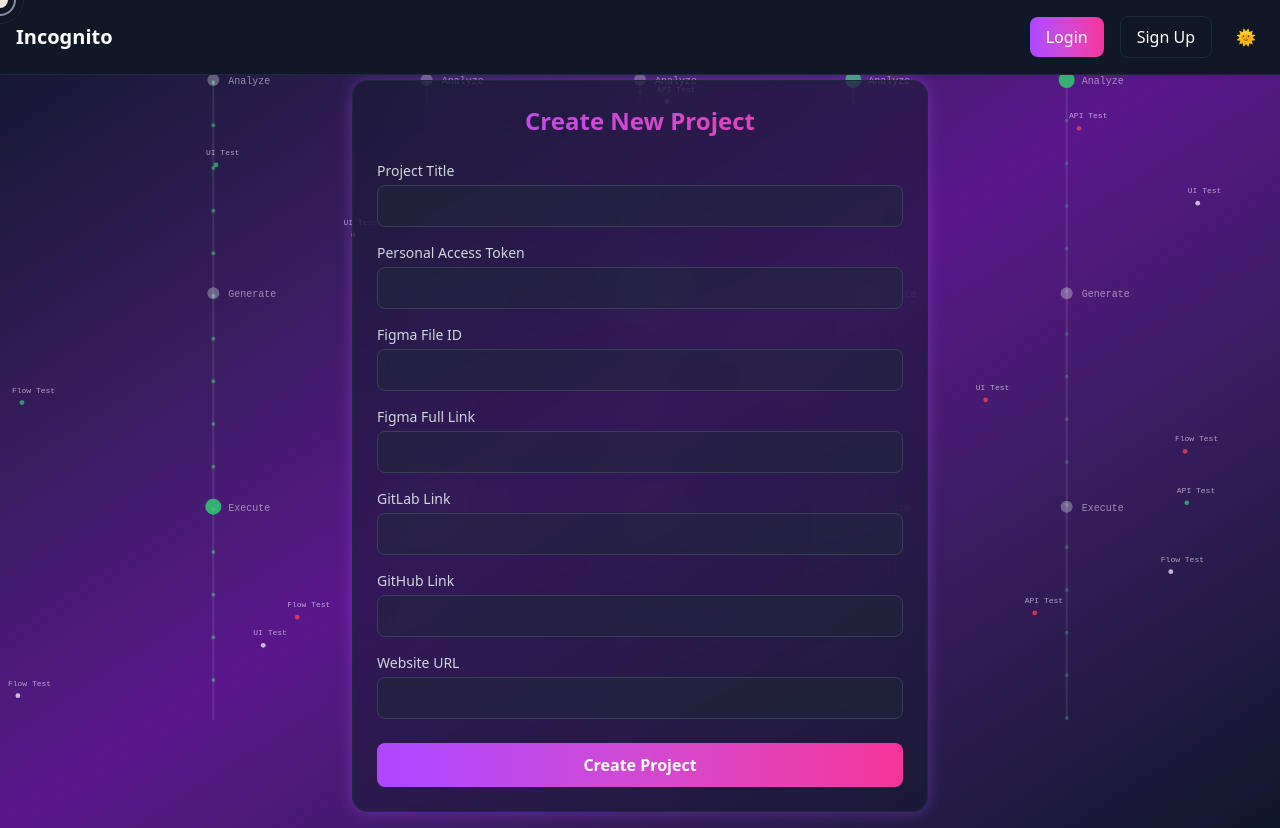
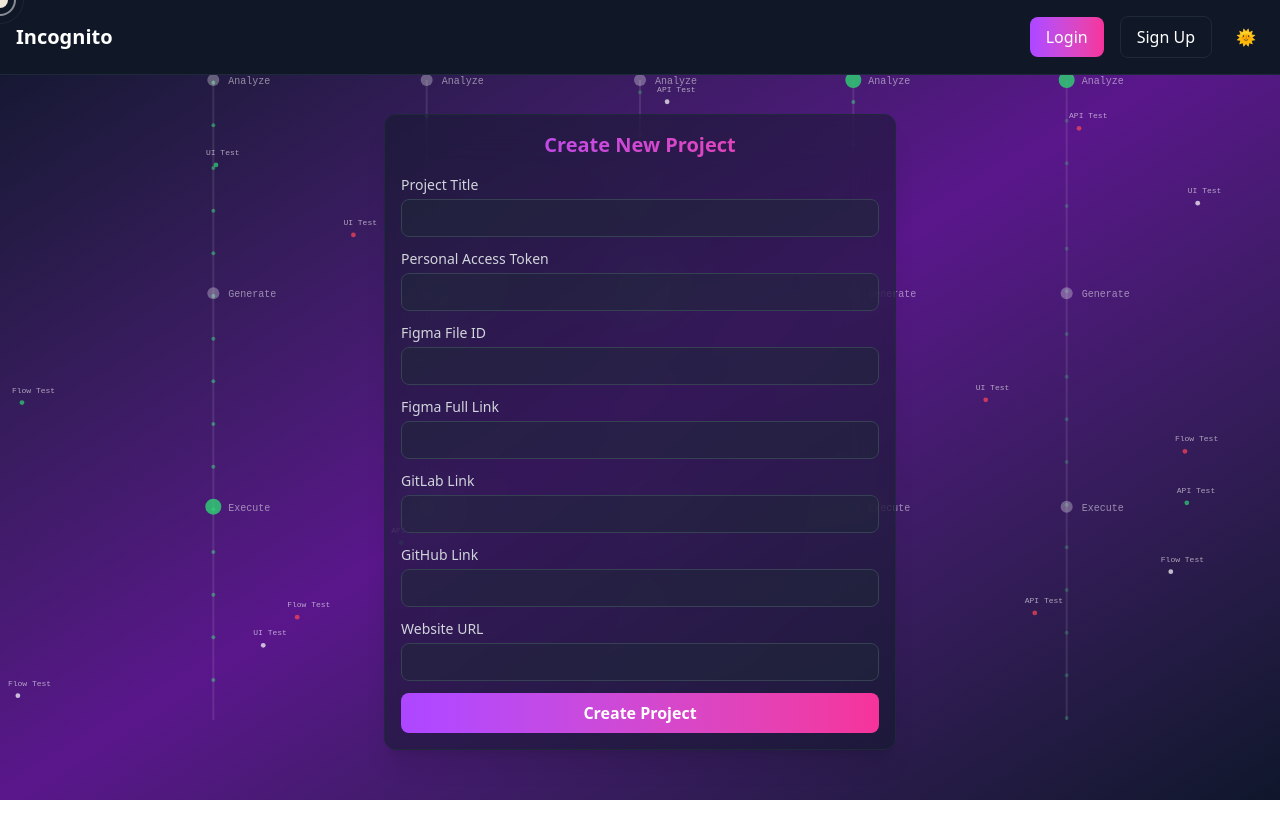
Before and after one commit to hkpatel321/Incognito, a React (Vite) app: page /new-project in a window 1280 px wide. After the commit the page ends 800 px from the top, so only its background shows below. Built offline with nearby package versions, Linux system fonts and the light colour scheme.

Commit message:
Height Fixed

```diff
--- a/src/components/ProjectForm.jsx
+++ b/src/components/ProjectForm.jsx
@@ -77,17 +77,17 @@ function ProjectForm() {
   }
 
   return (
-    <div className="flex min-h-[calc(100vh-64px)] items-center justify-center p-4">
-      <div className="w-full max-w-xl transform hover:scale-105 transition-all duration-500">
+    <div className="flex min-h-[calc(100vh-64px)] items-center justify-center p-2">
+      <div className="w-full max-w-lg transform hover:scale-105 transition-all duration-500">
         <div className={`${
           theme === 'dark'
             ? 'bg-gray-900/50 border-gray-800 shadow-[0_0_15px_rgba(168,_85,_247,_0.4)]'
             : 'bg-white/50 border-gray-200 shadow-[0_0_15px_rgba(168,_85,_247,_0.2)]'
-        } backdrop-blur-xl p-6 rounded-2xl shadow-2xl border`}>
-          <h2 className="text-2xl font-bold text-center mb-6 bg-gradient-to-r from-purple-500 to-pink-500 bg-clip-text text-transparent">
+        } backdrop-blur-xl p-4 rounded-xl shadow-xl border`}>
+          <h2 className="text-xl font-bold text-center mb-4 bg-gradient-to-r from-purple-500 to-pink-500 bg-clip-text text-transparent">
             Create New Project
           </h2>
-          <form onSubmit={handleSubmit} className="space-y-4">
+          <form onSubmit={handleSubmit} className="space-y-3">
             {[
               { name: 'projectTitle', label: 'Project Title', type: 'text' },
               { name: 'personalAccessToken', label: 'Personal Access Token', type: 'password' },
@@ -108,7 +108,7 @@ function ProjectForm() {
                   name={field.name}
                   value={formData[field.name]}
                   onChange={handleChange}
-                  className={`w-full px-3 py-2 rounded-lg ${
+                  className={`w-full px-2 py-1.5 rounded-lg ${
                     theme === 'dark'
                       ? 'bg-gray-800/50 border-gray-700 text-white placeholder-gray-400'
                       : 'bg-gray-100/50 border-gray-300 text-gray-900 placeholder-gray-500'
@@ -117,13 +117,13 @@ function ProjectForm() {
                   }`}
                 />
                 {errors[field.name] && (
-                  <p className="text-sm text-red-500 mt-1">{errors[field.name]}</p>
+                  <p className="text-xs text-red-500 mt-1">{errors[field.name]}</p>
                 )}
               </div>
             ))}
             <button
               type="submit"
-              className="w-full py-2.5 mt-2 font-semibold rounded-lg bg-gradient-to-r from-purple-500 to-pink-500 text-white hover:from-pink-500 hover:to-purple-500 transform hover:-translate-y-1 transition-all duration-300 hover:shadow-[0_10px_20px_rgba(168,_85,_247,_0.4)]"
+              className="w-full py-2 font-semibold rounded-lg bg-gradient-to-r from-purple-500 to-pink-500 text-white hover:from-pink-500 hover:to-purple-500 transform hover:-translate-y-1 transition-all duration-300 hover:shadow-[0_10px_20px_rgba(168,_85,_247,_0.4)]"
             >
               Create Project
             </button>
```
